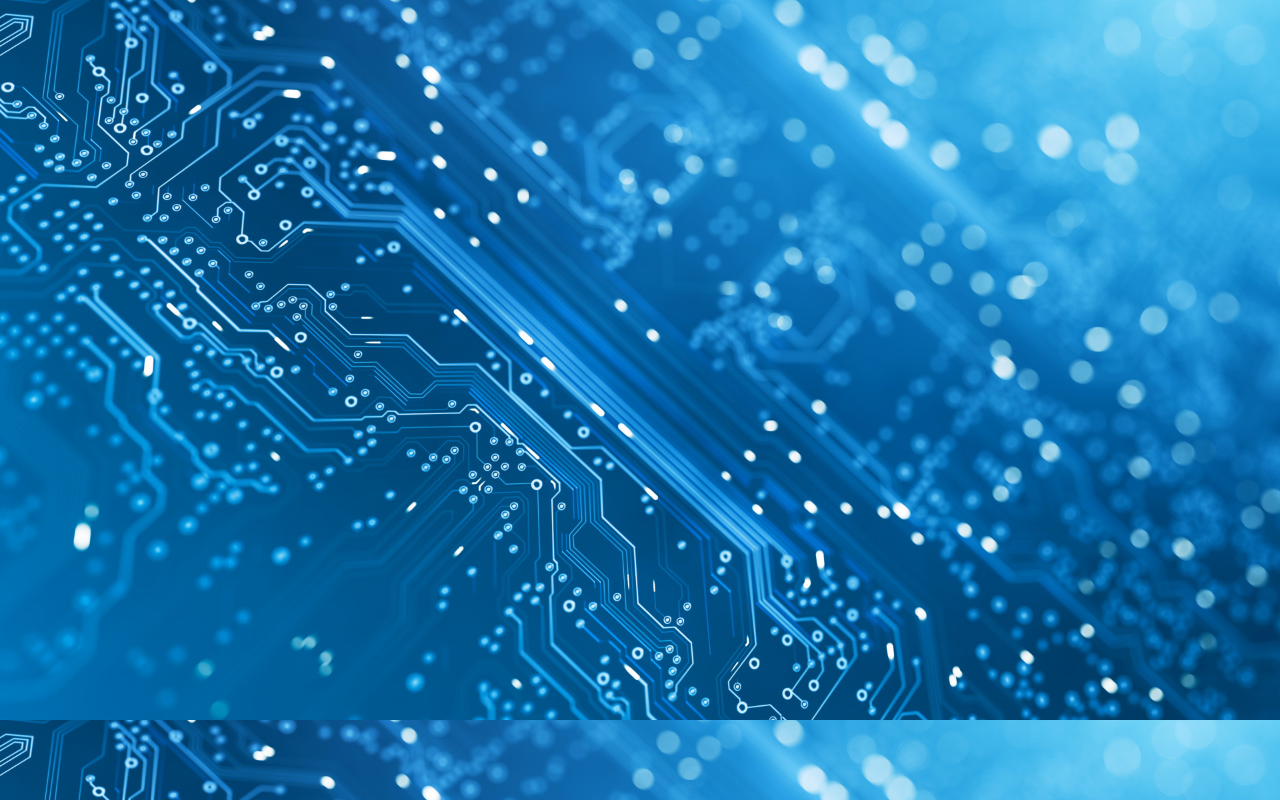
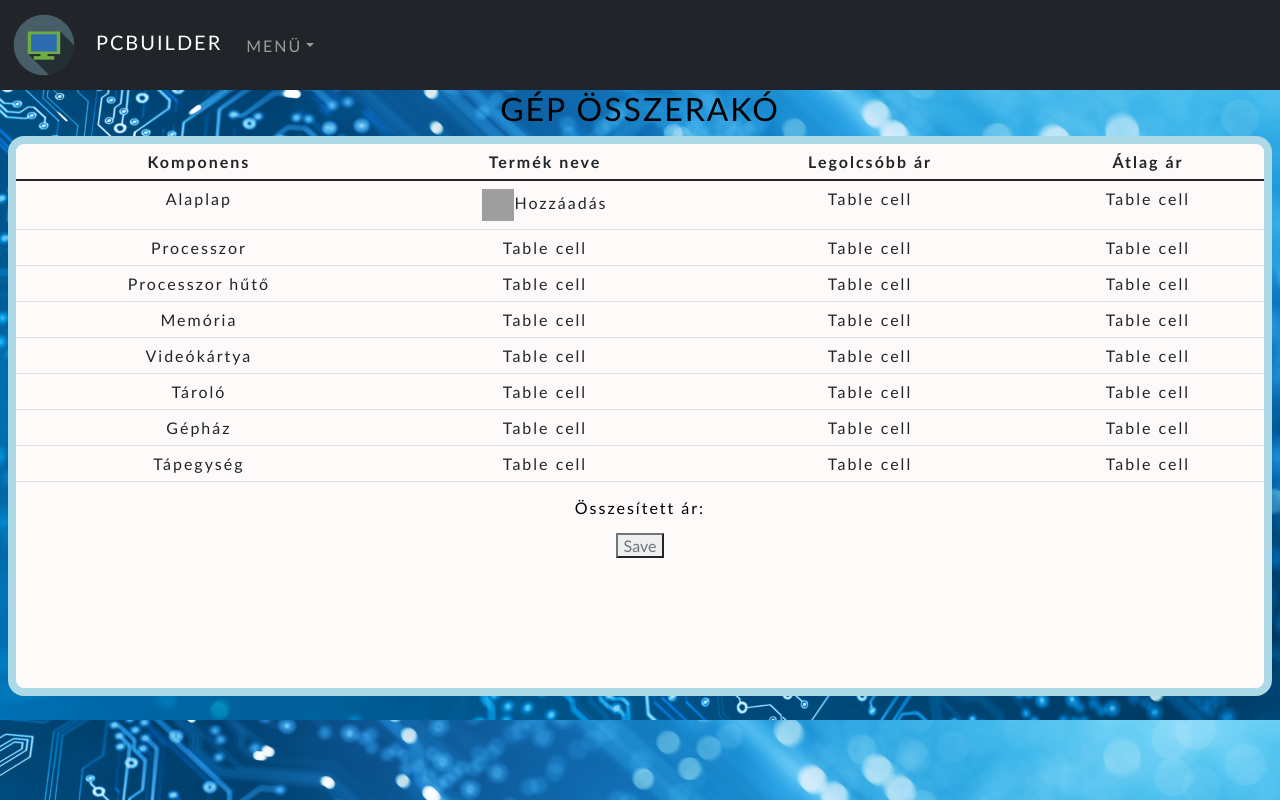
Before and after one commit to szlevi1998/pc-builder, a React (Create React App) app: page /pcbuilder in a window 1280 px wide. Before the commit this address had no page. Built offline with nearby package versions, Linux system fonts and the light colour scheme; grey boxes are pictures that could not be loaded.

Commit message:
pc builder in progress

```diff
--- a/src/SubPages.js
+++ b/src/SubPages.js
@@ -6,6 +6,7 @@ import Register from "./components/Register";
 import HomePage from "./components/HomePage";
 import PreBuilds from "./components/PreBuilds";
 import SavedBuildPage from "./components/SavedBuilds";
+import PcBuilder from "./components/PcBuilder";
 
 export default class SubPages extends React.Component {
     render() {
@@ -16,6 +17,7 @@ export default class SubPages extends React.Component {
                     <Route path="/register" element={<Register/>}/>
                     <Route path="/home" element={<HomePage/>}/>
                     <Route path='/prebuilds' element={<PreBuilds/>}/>
+                    <Route path='/pcbuilder' element={<PcBuilder/>}/>
                     <Route path='/savedbuilds' element={<SavedBuildPage/>}/>
                 </Routes>
             </Router>
--- /dev/null
+++ b/src/components/PcBuilder.js
@@ -0,0 +1,90 @@
+import React from "react";
+import NavBar from "../NavBar";
+import {Table} from "react-bootstrap";
+import "../stylesheets/pcbuilder.css";
+
+function PcBuilderPage() {
+    return (
+        <div>
+            <NavBar/>
+            <h2>Gép Összerakó</h2>
+            <section className="table-content">
+                <Table responsive="md">
+                    <thead>
+                    <tr>
+                        <th>Komponens</th>
+                        <th>Termék neve</th>
+                        <th>Legolcsóbb ár</th>
+                        <th>Átlag ár</th>
+                    </tr>
+                    </thead>
+                    <tbody>
+                    <tr>
+                        <td>Alaplap</td>
+                        <td><img src="https://mpng.subpng.com/20180329/khq/kisspng-computer-icons-icon-design-clip-art-plus-5abccc211d83e3.0307650615223224651209.jpg"
+                                 alt=""
+                                 height="32px"
+                                 width="32px"
+                        />
+                            <a type="button"> Hozzáadás</a>
+                        </td>
+                        <td>Table cell</td>
+                        <td>Table cell</td>
+                    </tr>
+                    <tr>
+                        <td>Processzor</td>
+                        <td>Table cell</td>
+                        <td>Table cell</td>
+                        <td>Table cell</td>
+                    </tr>
+                    <tr>
+                        <td>Processzor hűtő</td>
+                        <td>Table cell</td>
+                        <td>Table cell</td>
+                        <td>Table cell</td>
+                    </tr>
+                    <tr>
+                        <td>Memória</td>
+                        <td>Table cell</td>
+                        <td>Table cell</td>
+                        <td>Table cell</td>
+                    </tr>
+                    <tr>
+                        <td>Videókártya</td>
+                        <td>Table cell</td>
+                        <td>Table cell</td>
+                        <td>Table cell</td>
+                    </tr>
+                    <tr>
+                        <td>Tároló</td>
+                        <td>Table cell</td>
+                        <td>Table cell</td>
+                        <td>Table cell</td>
+                    </tr>
+                    <tr>
+                        <td>Gépház</td>
+                        <td>Table cell</td>
+                        <td>Table cell</td>
+                        <td>Table cell</td>
+                    </tr>
+                    <tr>
+                        <td>Tápegység</td>
+                        <td>Table cell</td>
+                        <td>Table cell</td>
+                        <td>Table cell</td>
+                    </tr>
+                    </tbody>
+                </Table>
+                <p>Összesített ár: </p>
+                <button className="btn-outline-secondary">Save</button>
+            </section>
+
+        </div>
+    )
+}
+
+export default class PcBuilder extends React.Component {
+    render() {
+        return <PcBuilderPage/>
+    }
+}
--- /dev/null
+++ b/src/stylesheets/pcbuilder.css
@@ -0,0 +1,8 @@
+.table-content{
+    background-color: snow;
+    border: lightblue solid 1vh;
+    border-radius: 2vh;
+    min-height: 70vh;
+    text-transform: none;
+    margin: 1vh;
+}
--- a/src/stylesheets/prebuilds.css
+++ b/src/stylesheets/prebuilds.css
@@ -1,6 +1,7 @@
 body {
     font-size: 2vh;
     background-size: cover;
+    font-family: "Gill Sans", sans-serif;
 }
 
 .title-h1 {
```
